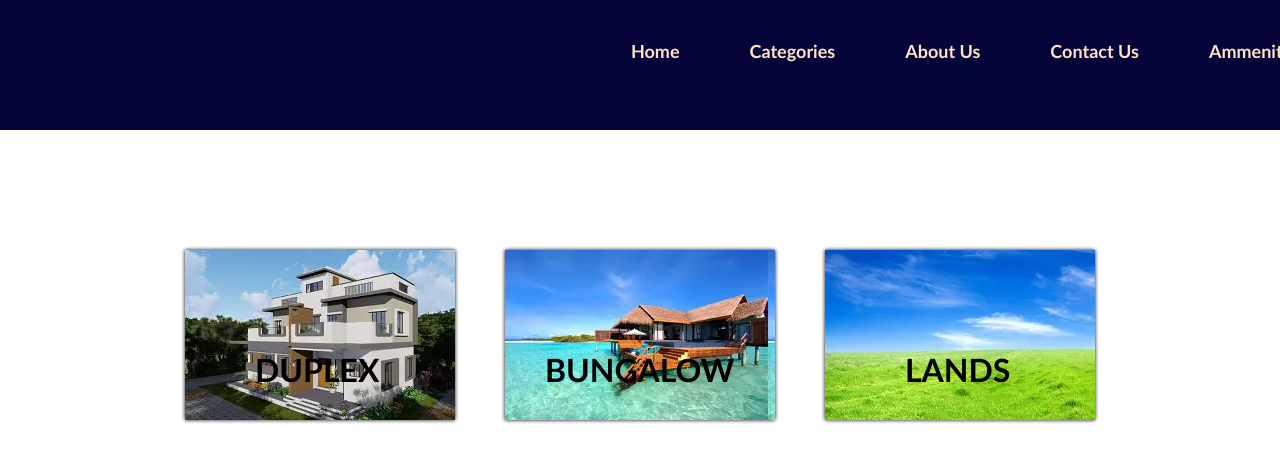
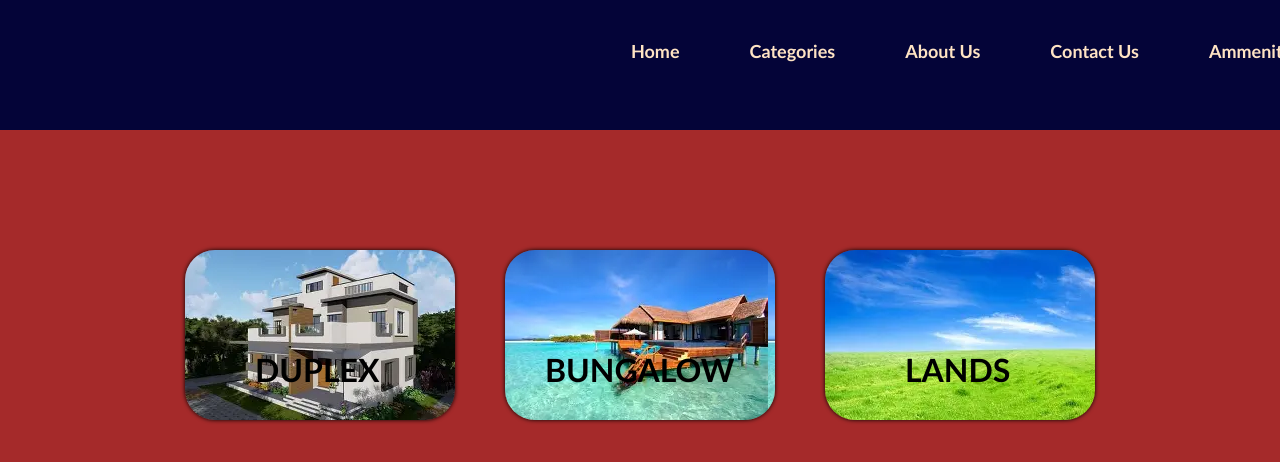
Before and after one commit to HILARY-MAi/pixel-homes, a plain HTML site: page categories.html in a window 1280 px wide. Drawn offline with Linux system fonts and the light colour scheme.

Commit message:
have finished again

```diff
--- a/styles.css
+++ b/styles.css
@@ -201,6 +201,8 @@ font-size: xx-large;
    gap: 50px;
    flex-wrap: wrap;
    justify-content: center;
+   background-color: brown;
+   height: 800px;
 }
 .duplexx{
    text-decoration: none;
@@ -217,6 +219,7 @@ font-size: xx-large;
    margin-bottom: 100px;
    padding-left: 70px;
    padding-top: 100px;
+   border-radius: 30px;
 }
 
 .bungalloww{
@@ -234,6 +237,7 @@ font-size: xx-large;
    margin-bottom: 100px;
    padding-left: 40px;
    padding-top: 100px;
+   border-radius: 30px;
 }
 
 .open-land{
@@ -251,6 +255,7 @@ font-size: xx-large;
    margin-bottom: 100px;
    padding-left: 80px;
    padding-top: 100px;
+   border-radius: 30px;
 }
 
 .aboutus{
```
